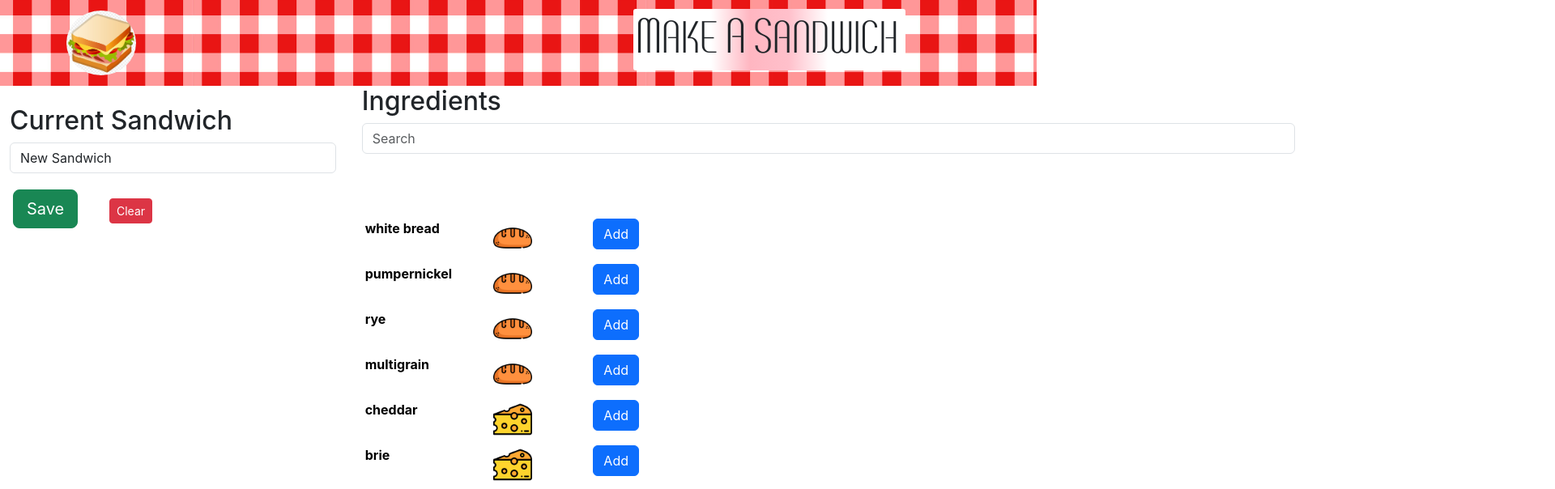
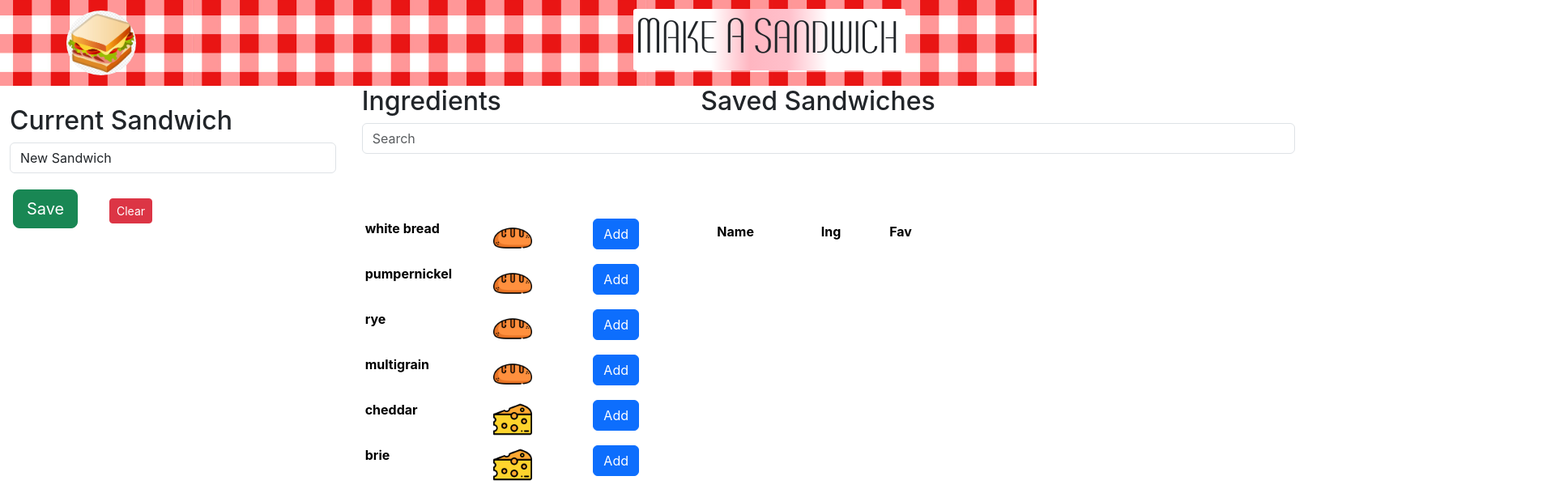
Before and after one commit to mat-lundin/makeasandwich, a React (Create React App) app: page / in a window 1280 px wide. Shown: the top 604 px of the page at 81% size, 1920 px wide, since content can reach past the window. Built offline with nearby package versions, Linux system fonts and the light colour scheme.

Commit message:
separate divs

```diff
--- a/src/components/Saved.js
+++ b/src/components/Saved.js
@@ -32,12 +32,15 @@ const Saved = (props) => {
     }
 
     return (
-        <main className='saved'>
+        <div className='saved'>
+            <div className='header'>
             <h2>Saved Sandwiches</h2>
+            </div>
             <Container>
                 <Row>
                     <Col sm={.5}>
-                        <Table striped borderless hover className='savedTable'>
+                        <div className='savedTable'>
+                        <Table striped borderless hover>
                             <thead>
                                 <tr>
                                     <th>Name</th>
@@ -59,10 +62,12 @@ const Saved = (props) => {
                             </tbody>
 
                         </Table>
+                        </div>
                     </Col>
                 </Row>
             </Container>
-        </main>
+
+        </div>
     )
 }
 
--- a/src/styles.css
+++ b/src/styles.css
@@ -79,15 +79,19 @@ main {
 }
 
 .saved {
-  display: block;
+  /* display: block; */
   padding-right: 2%;
+  height: 75vh;
+}
+
+.savedTable {
+  padding-top: 20vh;
+  overflow: scroll;
+  background-color: white;
+  /* display: inline; */
 }
 
 .savedIng {
-  display: inline;
-}
-
-.savedTable {
   display: inline;
 }
 
@@ -104,7 +108,7 @@ main {
   width: 90%;
 }
 
-.ingredients .header {
+.header {
   position: absolute;
   width: 90%;
   background-color: white;
```
